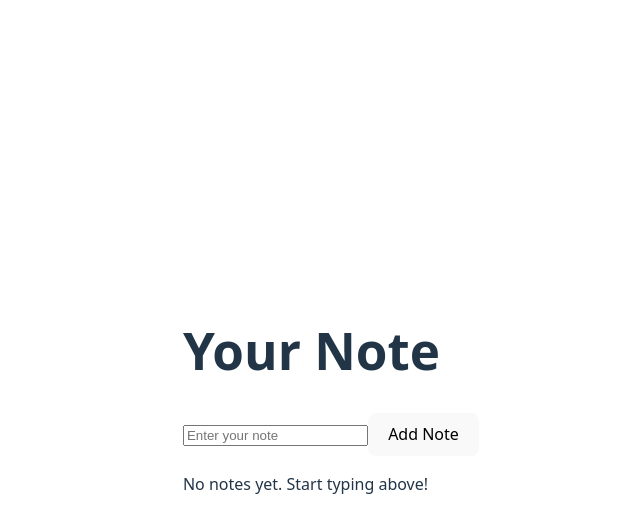
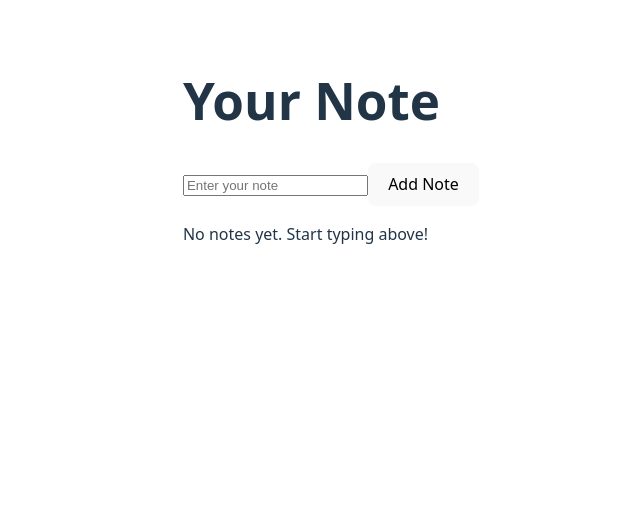
Before and after one commit to psu6810110202/react_activity, a React (Vite) app: page / in a window 1280 px wide. Shown: the top 532 px of the page, without its empty margins (309-949 px from the left). Built offline with nearby package versions, Linux system fonts and the light colour scheme.

Commit message:
Update css

```diff
--- a/src/App.css
+++ b/src/App.css
@@ -8,6 +8,7 @@ html {
 #root {
     max-width: 1280px;
     margin: 0 auto;
+    margin-bottom: 500px;
     padding-top: 2rem;
     padding-bottom: 2rem;
     display: flex;
```
